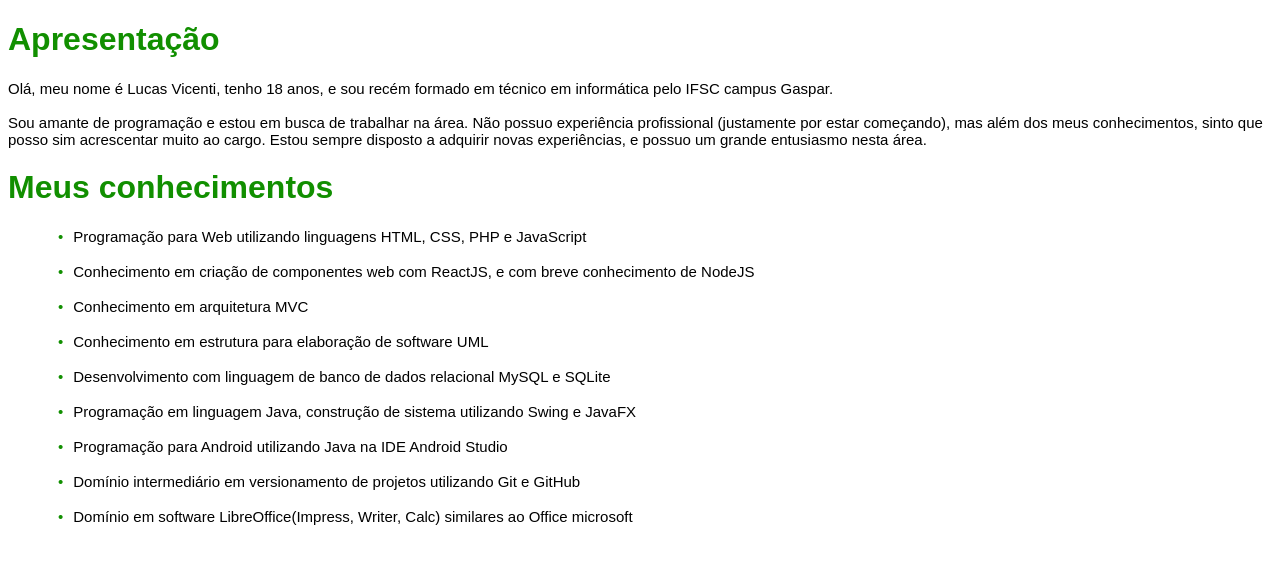
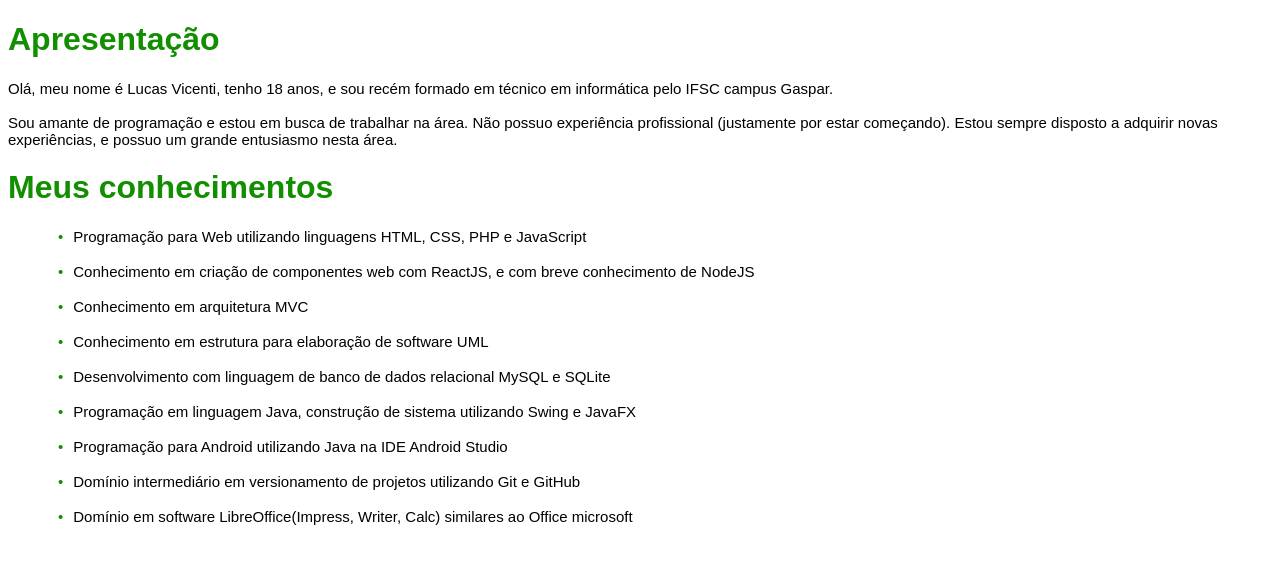
Before and after one commit to LucasVicenti12/Meu-Site, a plain HTML site: page sobre_mim.html in a window 1280 px wide. Drawn offline with Linux system fonts and the light colour scheme.

Commit message:
Update informations

```diff
--- a/sobre_mim.html
+++ b/sobre_mim.html
@@ -9,7 +9,7 @@
 </head>
 <body>
     <h1>Apresentação</h1>
-    <p>Olá, meu nome é Lucas Vicenti, tenho 18 anos, e sou recém formado em técnico em informática pelo IFSC campus Gaspar. <br><br> Sou amante de programação e estou em busca de trabalhar na área. Não possuo experiência profissional (justamente por estar começando), mas além dos meus conhecimentos, sinto que posso sim acrescentar muito ao cargo. Estou sempre disposto a adquirir novas experiências, e possuo um grande entusiasmo nesta área.
+    <p>Olá, meu nome é Lucas Vicenti, tenho 18 anos, e sou recém formado em técnico em informática pelo IFSC campus Gaspar. <br><br> Sou amante de programação e estou em busca de trabalhar na área. Não possuo experiência profissional (justamente por estar começando). Estou sempre disposto a adquirir novas experiências, e possuo um grande entusiasmo nesta área.
     </p>
     <h1>Meus conhecimentos</h1>
     <ul>
```
